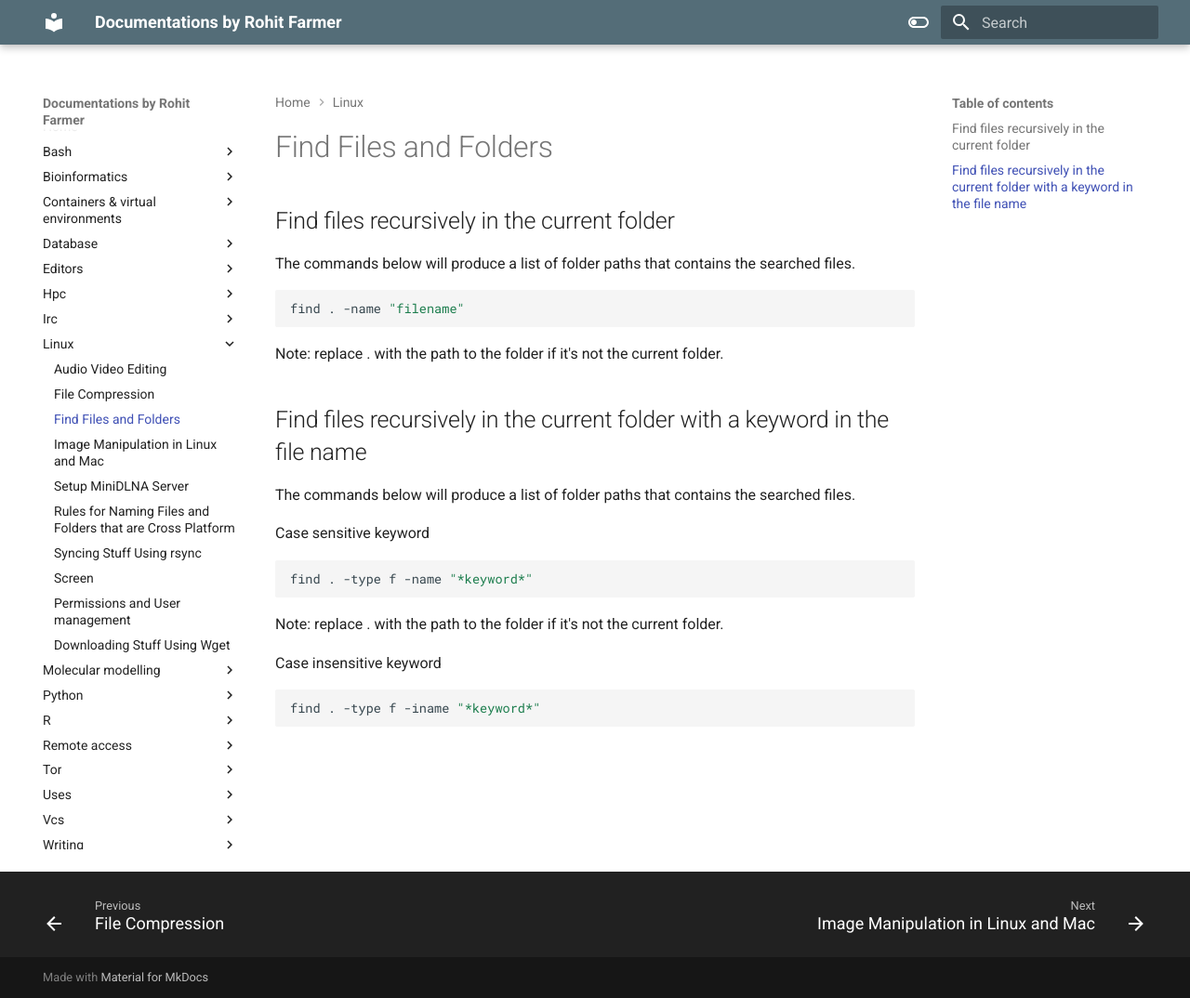
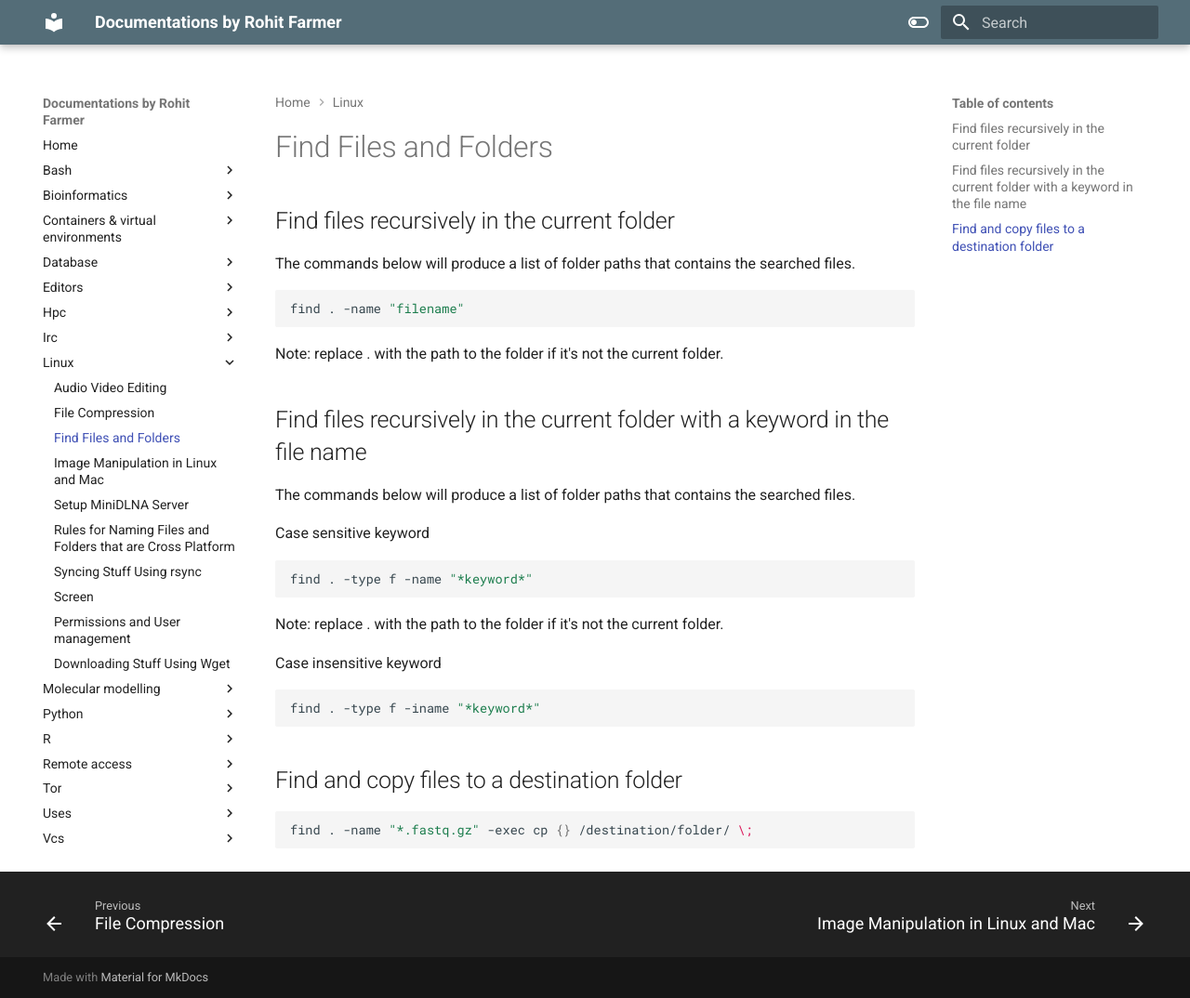
Before and after one commit to rohitfarmer/mk-docs, an MkDocs documentation site: the page built from docs/linux/find-files.md, in a window 1280 px wide and 1074 px high. Shown: the whole window at 93% size. Built offline with MkDocs 1.6.1 and Material for MkDocs 9.7.7, drawn with Linux system fonts in a browser that asks for light colours.

Commit message:
find and copy

````diff
--- a/docs/linux/find-files.md
+++ b/docs/linux/find-files.md
@@ -21,3 +21,9 @@
 ```bash
 find . -type f -iname "*keyword*"
 ```
+
+## Find and copy files to a destination folder
+
+```bash
+find . -name "*.fastq.gz" -exec cp {} /destination/folder/ \;
+```
````
